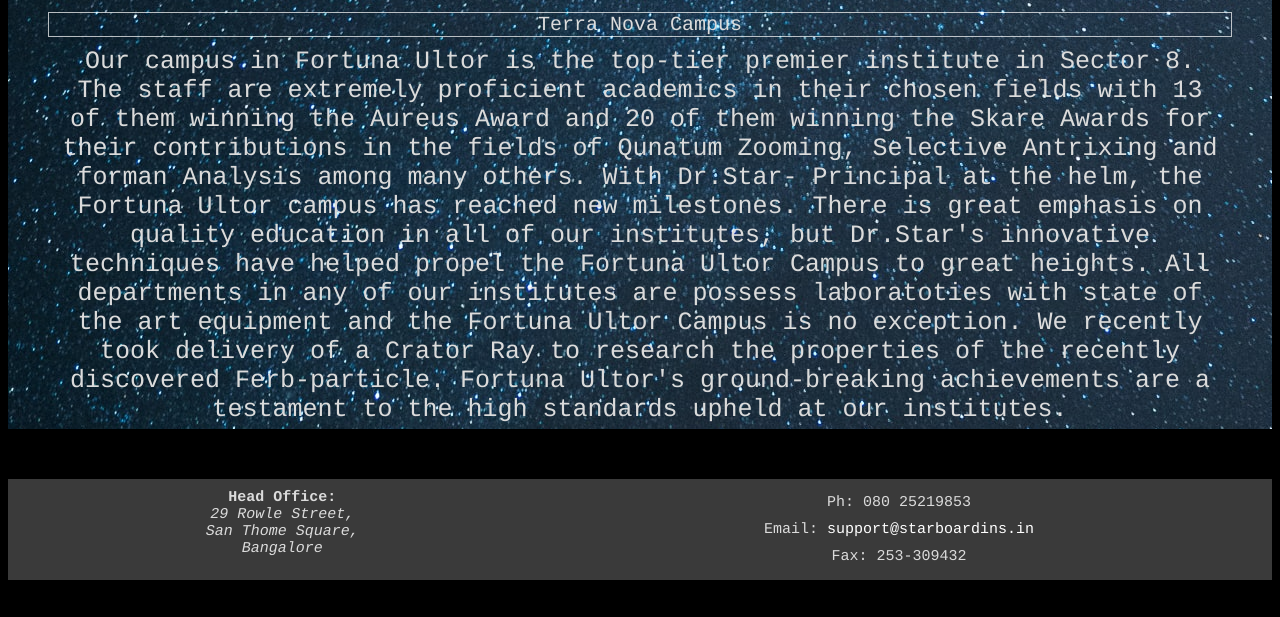
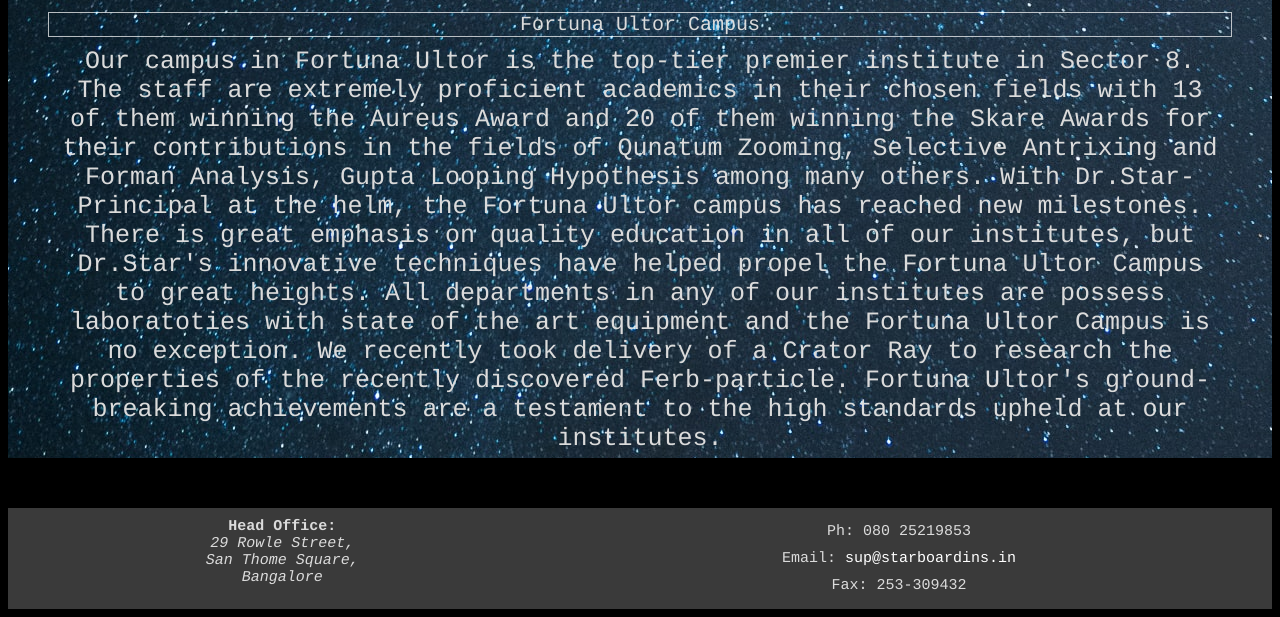
Before and after one commit to NotAFanboyJustPassionate/Noine-Noine, a plain HTML site: page index.html in a window 1280 px wide. Shown: the part 1612-2229 px from the top of the page. Before the commit the page ends 2200 px from the top, so only its background shows below. Drawn offline with Linux system fonts and the light colour scheme.

Commit message:
Locations almost done

```diff
--- a/index.html
+++ b/index.html
@@ -4,7 +4,7 @@
         <title>Exodus site- Home</title>
         <meta charset="utf-8">
         <meta name="viewport" content="width= device-width, initial-scale=1">
-        <meta name="Authors" content="Senthooran B, Prinson F">
+        <meta name="Authors" content="Senthooran B">
         <meta name="description" content="This is the homepage of Team Noine Noine's website created for Exodus 2020. It lays out the
             discounts, announcements and other important information">
         <link rel="stylesheet" href="css/style.css">
@@ -53,12 +53,12 @@
                 <h3>Fortuna Ultor Complex</h3>
                 <figure id="terraNova">
                     <img src="img/Site2.jpg">
-                    <figcaption>Terra Nova Campus</figcaption>
+                    <figcaption>Fortuna Ultor Campus</figcaption>
                     <p class="content">
                         Our campus in Fortuna Ultor is the top-tier premier institute in Sector 8. The staff are extremely proficient
                         academics in their chosen fields with 13 of them winning the Aureus Award and 20 of them winning the Skare Awards
                         for their contributions in the fields of Qunatum Zooming,
-                        Selective Antrixing and forman Analysis among many others. With Dr.Star- Principal at the helm, the Fortuna Ultor campus has reached new milestones.
+                        Selective Antrixing and Forman Analysis, Gupta Looping Hypothesis among many others. With Dr.Star- Principal at the helm, the Fortuna Ultor campus has reached new milestones.
                         There is great emphasis on quality education in all of our institutes, but Dr.Star's innovative techniques have helped propel
                         the Fortuna Ultor Campus to great heights. All departments in any of our institutes are possess laboratoties with state of the art
                         equipment and the Fortuna Ultor Campus is no exception. We recently took delivery of a Crator Ray to research the properties of the
@@ -80,7 +80,7 @@
                 </div>
                 <div class="col-7" id="contact">
                     <p>Ph: 080 25219853</p>
-                    <p>Email: <a href="mailto:support@starboardins.in">support@starboardins.in</a></p>
+                    <p>Email: <a href="mailto:support@starboardins.in">sup@starboardins.in</a></p>
                     <p>Fax: 253-309432</p>
                 </div>
             </div>
```
